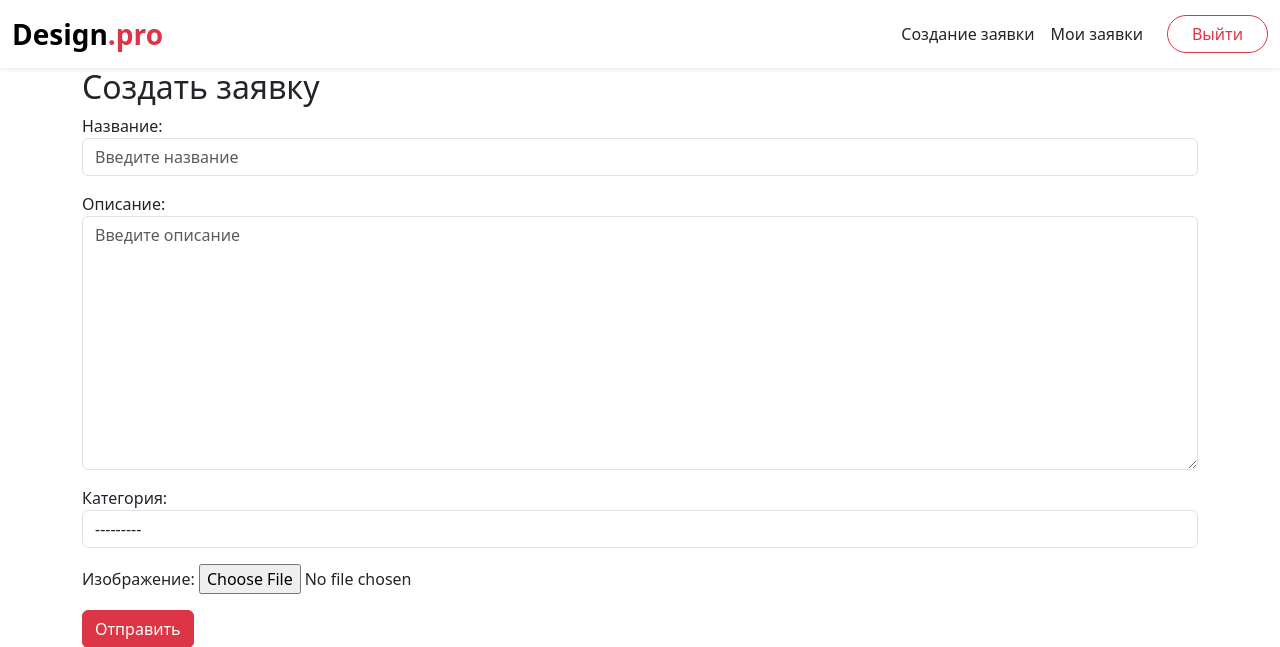
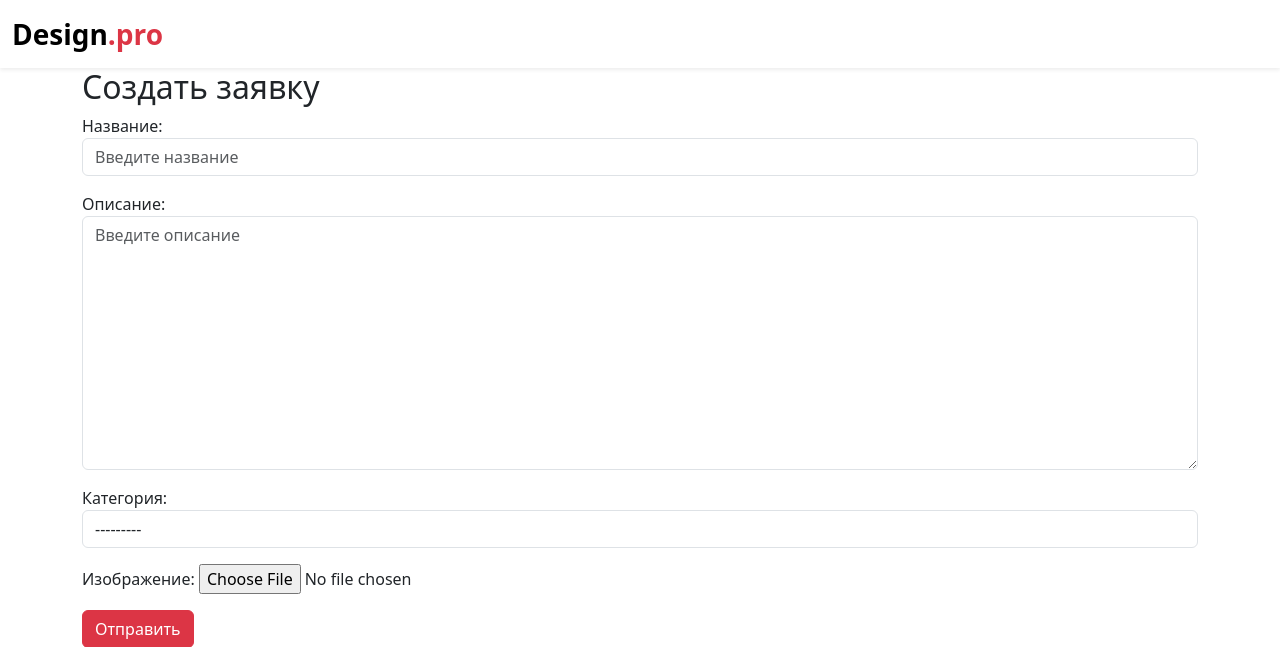
Before and after one commit to kasper-bl/Practical_work2, a Django app: page /catalog/create/ in a window 1280 px wide. Shown: the top 647 px of the page. Run offline with Django 5.2, Linux system fonts and the light colour scheme; a user stored in the database is signed in; data comes from the database, SQL or seed files in the repository; both versions use the stored data as it was after the commit.

Commit message:
some changes

```diff
--- a/catalog/templates/base_generic.html
+++ b/catalog/templates/base_generic.html
@@ -8,12 +8,12 @@
 </head>
 <body>
     <header>
-        <nav class="navbar navbar-expand-lg shadow-sm">
+        <nav class="navbar shadow-sm">
                 <div class="container-fluid">
                     <a class="navbar-brand fw-bold fs-3" href="{% url 'index'%}">
                         Design<span class="text-danger">.pro</span>
                     </a>
-                    <div class="collapse navbar-collapse" id="navbarNavDropdown">
+                    <div class="collapse navbar-collapse">
                         {% if user.is_authenticated %}
                         <ul class="navbar-nav ms-auto">
                             <li class="nav-item">
```
Also changed, not shown: db.sqlite3.
